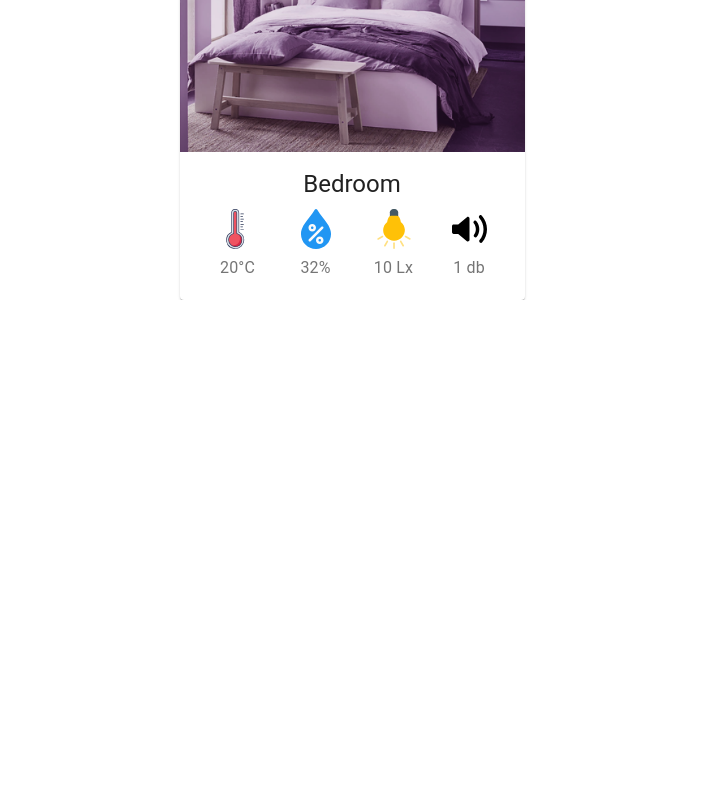
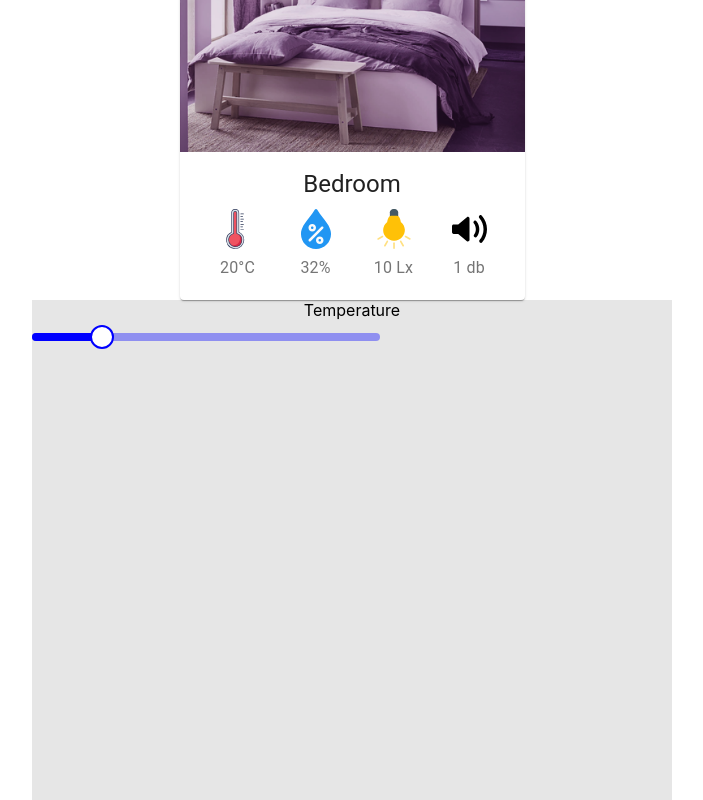
Before and after one commit to KH20/HomeAutomation, a React (Create React App) app: page / in a window 1280 px wide. Shown: the part 620-1420 px from the top of the page, without its empty margins (288-991 px from the left). Before the commit the page ends 920 px from the top, so only its background shows below. Built offline with nearby package versions, Linux system fonts and the light colour scheme.

Commit message:
Added Slider for setting attributes

```diff
--- a/src/App.css
+++ b/src/App.css
@@ -61,7 +61,15 @@
 .cardParameters{
 	display:flex;
 	justify-content: space-evenly;
-	/* background-color: yellow; */
 	text-align: center;
 	height:75px;
 }
+
+.Details{
+  background-color: #e6e6e6;
+  height:500px;
+  text-align: center;
+  margin-left: 25%;
+  width:50%;
+
+}
--- a/src/App.js
+++ b/src/App.js
@@ -2,14 +2,13 @@ import logo from './logo.svg';
 import './App.css';
 import ImgMediaCard from "./Card.js";
 import ButtonAppBar from "./ButtonAppBar.js";
-
+import Details from "./Details.js";
 
 function App() {
   return (
 	  <div>
 		<ButtonAppBar page="Home"/>
 		<div className="App">
-
 			<div className="grid">
 				<ImgMediaCard
 					alt="Living Room"
@@ -56,6 +55,7 @@ function App() {
 					noise="1"
 					/>
 			</div>
+			<Details test="Temperature"/>
 	  </div>
 	</div>
 
--- a/src/Card.js
+++ b/src/Card.js
@@ -2,10 +2,8 @@ import React from 'react';
 import { makeStyles } from '@material-ui/core/styles';
 import Card from '@material-ui/core/Card';
 import CardActionArea from '@material-ui/core/CardActionArea';
-import CardActions from '@material-ui/core/CardActions';
 import CardContent from '@material-ui/core/CardContent';
 import CardMedia from '@material-ui/core/CardMedia';
-import Button from '@material-ui/core/Button';
 import Typography from '@material-ui/core/Typography';
 import './App.css';
 
--- /dev/null
+++ b/src/Details.js
@@ -0,0 +1,17 @@
+import React from 'react';
+import Slider from "./Slider.js";
+import './App.css';
+
+
+
+function Details(props) {
+  return (
+	  <div>
+            <div className="Details">
+                {props.test} <Slider />
+            </div>
+	  </div>
+  );
+}
+
+export default Details;
--- /dev/null
+++ b/src/Slider.js
@@ -0,0 +1,71 @@
+import React from 'react';
+import PropTypes from 'prop-types';
+import { withStyles, makeStyles } from '@material-ui/core/styles';
+import Slider from '@material-ui/core/Slider';
+import Tooltip from '@material-ui/core/Tooltip';
+
+const useStyles = makeStyles((theme) => ({
+  root: {
+    width: 300 + theme.spacing(3) * 2,
+  },
+  margin: {
+    height: theme.spacing(3),
+  },
+}));
+
+function ValueLabelComponent(props) {
+  const { children, open, value } = props;
+
+  return (
+    <Tooltip open={open} enterTouchDelay={0} placement="top" title={value}>
+      {children}
+    </Tooltip>
+  );
+}
+
+ValueLabelComponent.propTypes = {
+  children: PropTypes.element.isRequired,
+  open: PropTypes.bool.isRequired,
+  value: PropTypes.number.isRequired,
+};
+
+const PrettoSlider = withStyles({
+
+  root: {
+    color: "blue",
+    height: 8,
+  },
+  thumb: {
+    height: 24,
+    width: 24,
+    backgroundColor: '#fff',
+    border: '2px solid currentColor',
+    marginTop: -8,
+    marginLeft: -12,
+    '&:focus, &:hover, &$active': {
+      boxShadow: 'inherit',
+    },
+  },
+  active: {},
+  valueLabel: {
+    left: 'calc(-50% + 4px)',
+  },
+  track: {
+    height: 8,
+    borderRadius: 4,
+  },
+  rail: {
+    height: 8,
+    borderRadius: 4,
+  },
+})(Slider);
+
+export default function CustomizedSlider() {
+  const classes = useStyles();
+
+  return (
+    <div className={classes.root}>
+      <PrettoSlider valueLabelDisplay="auto" aria-label="pretto slider" defaultValue={20} />
+    </div>
+  );
+}
```
